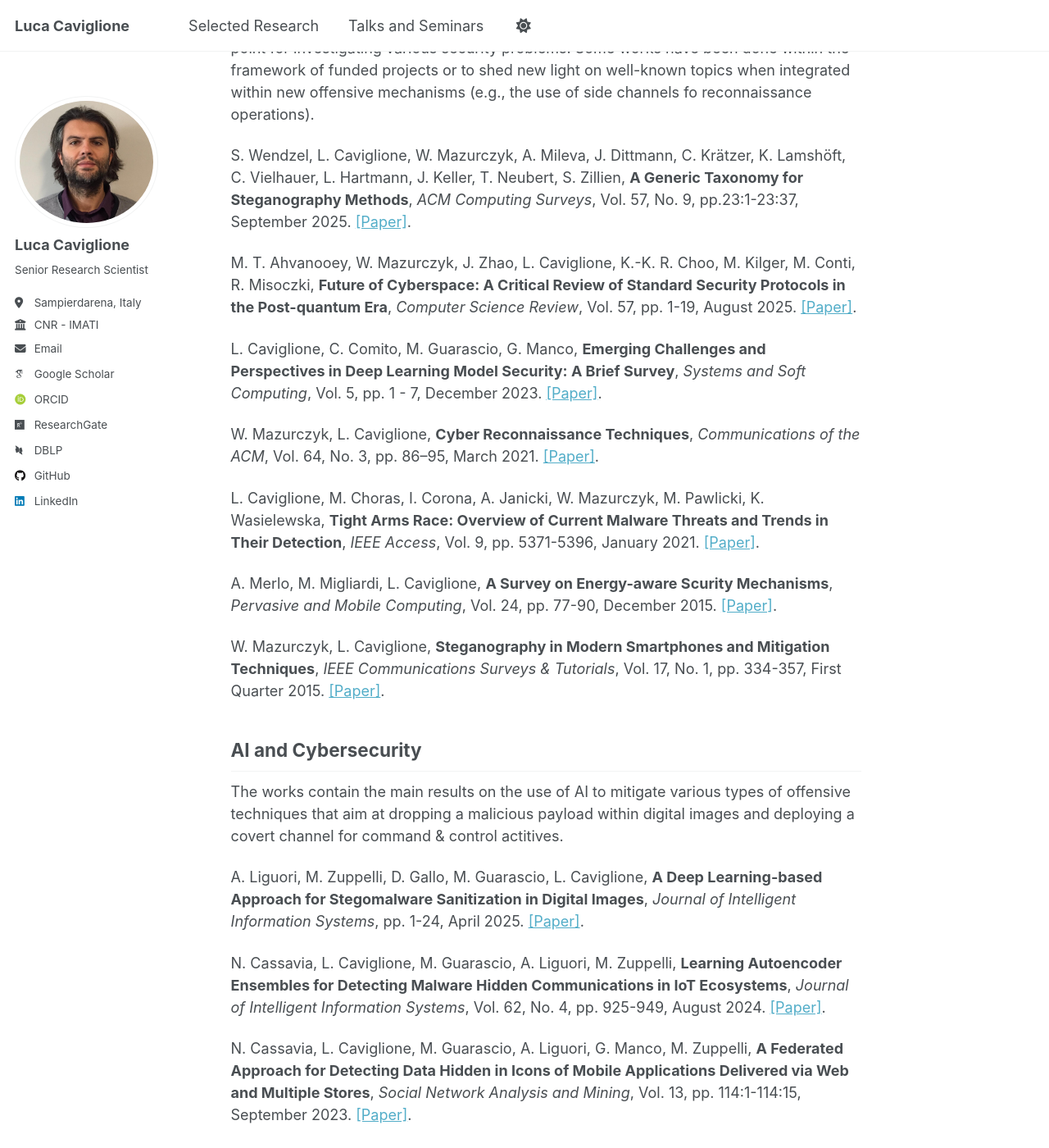
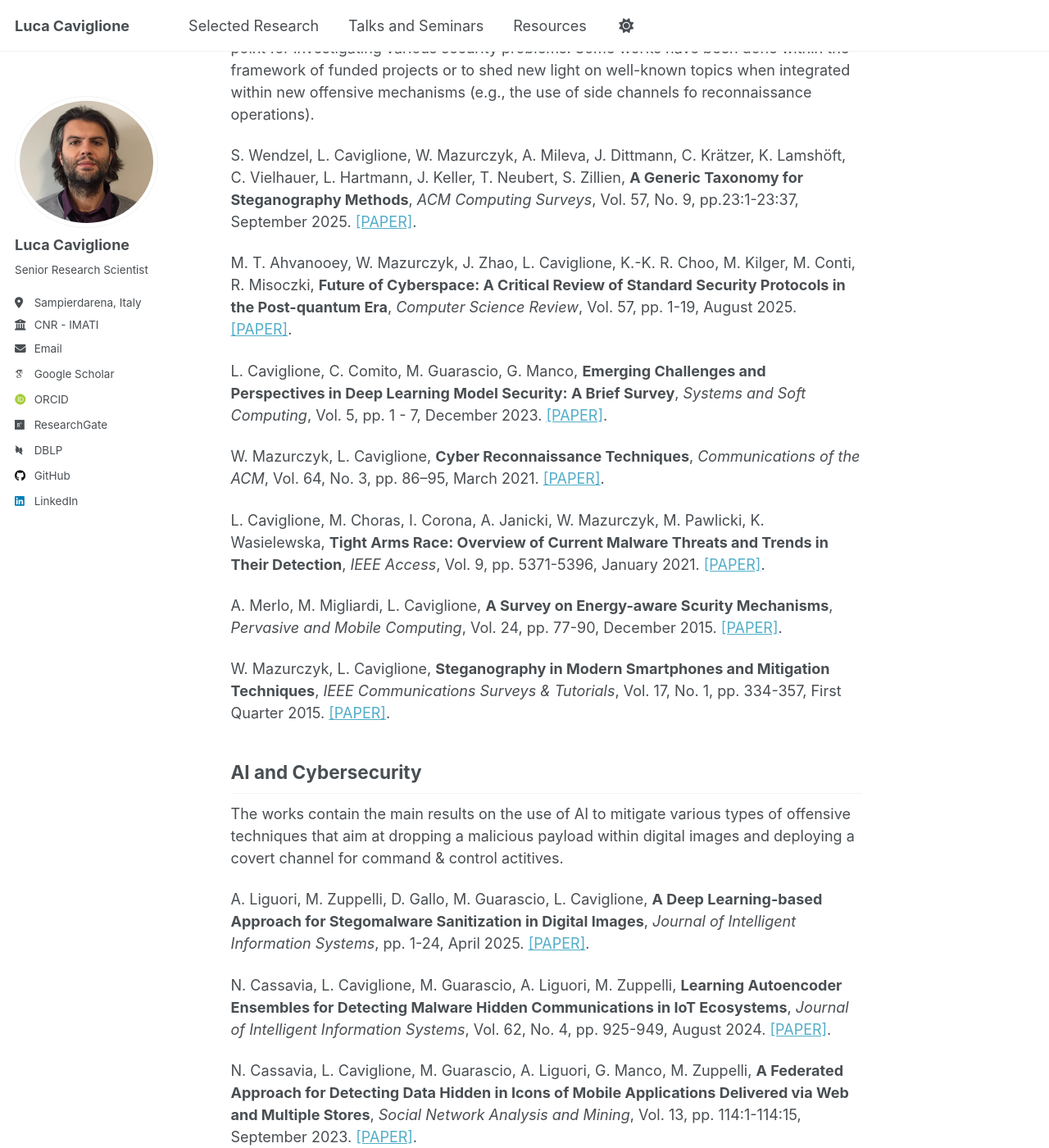
Before and after one commit to lucacav/lucacav.github.io, a Jekyll site: the page built from _pages/selresearch.md, in a window 1280 px wide and 1400 px high, scrolled down 1310 px. Shown: the whole window at 82% size. Built offline with Jekyll 4.4.1, drawn with Linux system fonts in a browser that asks for light colours; some web fonts are replaced; some of the changed text lies outside the part shown.

```diff
--- a/_data/navigation.yml
+++ b/_data/navigation.yml
@@ -20,6 +20,9 @@ main:
    - title: "Talks and Seminars"
      url: /talksand/
 
+   - title: "Resources"
+     url: /res/
+
   # - title: "Teaching"
   #   url: /teaching/
 
--- a/_pages/selresearch.md
+++ b/_pages/selresearch.md
@@ -10,48 +10,48 @@ This is a collection of selected papers that I wrote during the years on securit
 
 The papers deal with covert channels targeting netwotk traffic and Internet protocols and can serve as an introduction to the topic. They provide an investigation on the **real** quantification of security risks arising by the use of information hiding techniques in real scenarios. They also address the challenge of preventing covert channels from the early design stages, as their mitigation *a-posteriori* is inherently poorly-generalizable and hard.
 
-L. Caviglione, W. Mazurczyk, **You Can’t Do That on Protocols Anymore: Analysis of Covert Channels in IETF Standards**, *IEEE Network*, Vol. 38, No. 5, pp. 255-263, September 2024. [[Paper]](https://ieeexplore.ieee.org/abstract/document/10387512).
+L. Caviglione, W. Mazurczyk, **You Can’t Do That on Protocols Anymore: Analysis of Covert Channels in IETF Standards**, *IEEE Network*, Vol. 38, No. 5, pp. 255-263, September 2024. [[PAPER]](https://ieeexplore.ieee.org/abstract/document/10387512).
 
-P. Żórawski, L. Caviglione, W. Mazurczyk, **A Long-Term Perspective of the Internet Susceptibility to Covert Channels**, *IEEE Communications Magazine*, Vol. 61, No. 10, pp. 171-177, October 2023. [[Paper]](https://ieeexplore.ieee.org/abstract/document/10061648).
+P. Żórawski, L. Caviglione, W. Mazurczyk, **A Long-Term Perspective of the Internet Susceptibility to Covert Channels**, *IEEE Communications Magazine*, Vol. 61, No. 10, pp. 171-177, October 2023. [[PAPER]](https://ieeexplore.ieee.org/abstract/document/10061648).
 
 ## Steganogprahic Malware (Stegomalware)
 
 The following works form the **trilogy** that I contributed to prepare on steganographic malware (oftend defined as *stegomalware*). The research here provides a clear definition of the menace, a widely-used classification of the various threats observed "in the wild", and a discussion of the major research steps that are needed to mitigate the impact of malicious software endowed with steganographic capabilities.
 
-L. Caviglione, W. Mazurczyk, **Never Mind the Malware, Here’s the Stegomalware**, *IEEE Security & Privacy*, Vol. 20, No. 5, pp. 101-106, September-October 2022. [[Paper]](https://ieeexplore.ieee.org/abstract/document/9889000).
+L. Caviglione, W. Mazurczyk, **Never Mind the Malware, Here’s the Stegomalware**, *IEEE Security & Privacy*, Vol. 20, No. 5, pp. 101-106, September-October 2022. [[PAPER]](https://ieeexplore.ieee.org/abstract/document/9889000).
 
-K. Cabaj, L. Caviglione, W. Mazurczyk, S. Wendzel, A. Woodward and S. Zander, **The New Threats of Information Hiding: The Road Ahead**, *IT Professional*, Vol. 20, No. 3, pp. 31-39, May-June 2018. [[Paper]](https://ieeexplore.ieee.org/abstract/document/9889000).
+K. Cabaj, L. Caviglione, W. Mazurczyk, S. Wendzel, A. Woodward and S. Zander, **The New Threats of Information Hiding: The Road Ahead**, *IT Professional*, Vol. 20, No. 3, pp. 31-39, May-June 2018. [[PAPER]](https://ieeexplore.ieee.org/abstract/document/9889000).
 
-W. Mazurczyk, L. Caviglione, **Information Hiding as a Challenge for Malware Detection**, *IEEE Security & Privacy*, Vol. 13, No. 2, pp. 89-93, March-April 2015. [[Paper]](https://ieeexplore.ieee.org/abstract/document/8378979).
+W. Mazurczyk, L. Caviglione, **Information Hiding as a Challenge for Malware Detection**, *IEEE Security & Privacy*, Vol. 13, No. 2, pp. 89-93, March-April 2015. [[PAPER]](https://ieeexplore.ieee.org/abstract/document/8378979).
 
 ## Introductions to Various Security Topics
 
 This series of works are surveys or introductory material that can be used as a starting point for investigating various security problems. Some works have been done within the framework of funded projects or to shed new light on well-known topics when integrated within new offensive mechanisms (e.g., the use of side channels fo reconnaissance operations).
 
-S. Wendzel, L. Caviglione, W. Mazurczyk, A. Mileva, J. Dittmann, C. Krätzer, K. Lamshöft, C. Vielhauer, L. Hartmann, J. Keller, T. Neubert, S. Zillien, **A Generic Taxonomy for Steganography Methods**, *ACM Computing Surveys*, Vol. 57, No. 9, pp.23:1-23:37, September 2025. [[Paper]](https://dl.acm.org/doi/full/10.1145/3729165).
+S. Wendzel, L. Caviglione, W. Mazurczyk, A. Mileva, J. Dittmann, C. Krätzer, K. Lamshöft, C. Vielhauer, L. Hartmann, J. Keller, T. Neubert, S. Zillien, **A Generic Taxonomy for Steganography Methods**, *ACM Computing Surveys*, Vol. 57, No. 9, pp.23:1-23:37, September 2025. [[PAPER]](https://dl.acm.org/doi/full/10.1145/3729165).
 
-M. T. Ahvanooey, W. Mazurczyk, J. Zhao, L. Caviglione, K.-K. R. Choo, M. Kilger, M. Conti, R. Misoczki, **Future of Cyberspace: A Critical Review of Standard Security Protocols in the Post-quantum Era**, *Computer Science Review*, Vol. 57, pp. 1-19, August 2025. [[Paper]](https://www.sciencedirect.com/science/article/pii/S1574013725000140).
+M. T. Ahvanooey, W. Mazurczyk, J. Zhao, L. Caviglione, K.-K. R. Choo, M. Kilger, M. Conti, R. Misoczki, **Future of Cyberspace: A Critical Review of Standard Security Protocols in the Post-quantum Era**, *Computer Science Review*, Vol. 57, pp. 1-19, August 2025. [[PAPER]](https://www.sciencedirect.com/science/article/pii/S1574013725000140).
 
-L. Caviglione, C. Comito, M. Guarascio, G. Manco, **Emerging Challenges and Perspectives in Deep Learning Model Security: A Brief Survey**, *Systems and Soft Computing*, Vol. 5, pp. 1 - 7, December 2023. [[Paper]](https://www.sciencedirect.com/science/article/pii/S2772941923000030).
+L. Caviglione, C. Comito, M. Guarascio, G. Manco, **Emerging Challenges and Perspectives in Deep Learning Model Security: A Brief Survey**, *Systems and Soft Computing*, Vol. 5, pp. 1 - 7, December 2023. [[PAPER]](https://www.sciencedirect.com/science/article/pii/S2772941923000030).
 
 
-W. Mazurczyk, L. Caviglione, **Cyber Reconnaissance Techniques**, *Communications of the ACM*, Vol. 64, No. 3, pp. 86–95, March 2021. [[Paper]](https://dl.acm.org/doi/abs/10.1145/3418293).
+W. Mazurczyk, L. Caviglione, **Cyber Reconnaissance Techniques**, *Communications of the ACM*, Vol. 64, No. 3, pp. 86–95, March 2021. [[PAPER]](https://dl.acm.org/doi/abs/10.1145/3418293).
 
-L. Caviglione, M. Choras, I. Corona, A. Janicki, W. Mazurczyk, M. Pawlicki, K. Wasielewska, **Tight Arms Race: Overview of Current Malware Threats and Trends in Their Detection**, *IEEE Access*, Vol. 9, pp. 5371-5396, January 2021. [[Paper]](https://ieeexplore.ieee.org/abstract/document/9311151).
+L. Caviglione, M. Choras, I. Corona, A. Janicki, W. Mazurczyk, M. Pawlicki, K. Wasielewska, **Tight Arms Race: Overview of Current Malware Threats and Trends in Their Detection**, *IEEE Access*, Vol. 9, pp. 5371-5396, January 2021. [[PAPER]](https://ieeexplore.ieee.org/abstract/document/9311151).
 
-A. Merlo, M. Migliardi, L. Caviglione, **A Survey on Energy-aware Scurity Mechanisms**, *Pervasive and Mobile Computing*, Vol. 24, pp. 77-90, December 2015. [[Paper]](https://www.sciencedirect.com/science/article/pii/S1574119215000929).
+A. Merlo, M. Migliardi, L. Caviglione, **A Survey on Energy-aware Scurity Mechanisms**, *Pervasive and Mobile Computing*, Vol. 24, pp. 77-90, December 2015. [[PAPER]](https://www.sciencedirect.com/science/article/pii/S1574119215000929).
 
-W. Mazurczyk, L. Caviglione, **Steganography in Modern Smartphones and Mitigation Techniques**, *IEEE Communications Surveys & Tutorials*, Vol. 17, No. 1, pp. 334-357, First Quarter 2015. [[Paper]](https://ieeexplore.ieee.org/abstract/document/6884798).
+W. Mazurczyk, L. Caviglione, **Steganography in Modern Smartphones and Mitigation Techniques**, *IEEE Communications Surveys & Tutorials*, Vol. 17, No. 1, pp. 334-357, First Quarter 2015. [[PAPER]](https://ieeexplore.ieee.org/abstract/document/6884798).
 
 ## AI and Cybersecurity
 
 The works contain the main results on the use of AI to mitigate various types of offensive techniques that aim at dropping a malicious payload within digital images and deploying a covert channel for command & control actitives.
 
-A. Liguori, M. Zuppelli, D. Gallo, M. Guarascio, L. Caviglione, **A Deep Learning-based Approach for Stegomalware Sanitization in Digital Images**, *Journal of Intelligent Information Systems*, pp. 1-24, April 2025. [[Paper]](https://link.springer.com/article/10.1007/s10844-025-00936-6).
+A. Liguori, M. Zuppelli, D. Gallo, M. Guarascio, L. Caviglione, **A Deep Learning-based Approach for Stegomalware Sanitization in Digital Images**, *Journal of Intelligent Information Systems*, pp. 1-24, April 2025. [[PAPER]](https://link.springer.com/article/10.1007/s10844-025-00936-6).
 
 N. Cassavia, L. Caviglione, M. Guarascio, A. Liguori, M. Zuppelli, **Learning Autoencoder Ensembles for
-Detecting Malware Hidden Communications in IoT Ecosystems**, *Journal of Intelligent Information Systems*, Vol. 62, No. 4, pp. 925-949, August 2024. [[Paper]](https://link.springer.com/article/10.1007/s10844-023-00819-8).
+Detecting Malware Hidden Communications in IoT Ecosystems**, *Journal of Intelligent Information Systems*, Vol. 62, No. 4, pp. 925-949, August 2024. [[PAPER]](https://link.springer.com/article/10.1007/s10844-023-00819-8).
 
 N. Cassavia, L. Caviglione, M. Guarascio, A. Liguori, G. Manco, M. Zuppelli, **A Federated Approach for
 Detecting Data Hidden in Icons of Mobile Applications Delivered via Web and Multiple Stores**, *Social Network
-Analysis and Mining*, Vol. 13, pp. 114:1-114:15, September 2023. [[Paper]](https://link.springer.com/article/10.1007/s13278-023-01121-9).
+Analysis and Mining*, Vol. 13, pp. 114:1-114:15, September 2023. [[PAPER]](https://link.springer.com/article/10.1007/s13278-023-01121-9).
```
Also changed, not shown: _pages/about.md (+2 -2 lines), _pages/resources.md (added, +29 -0 lines).
